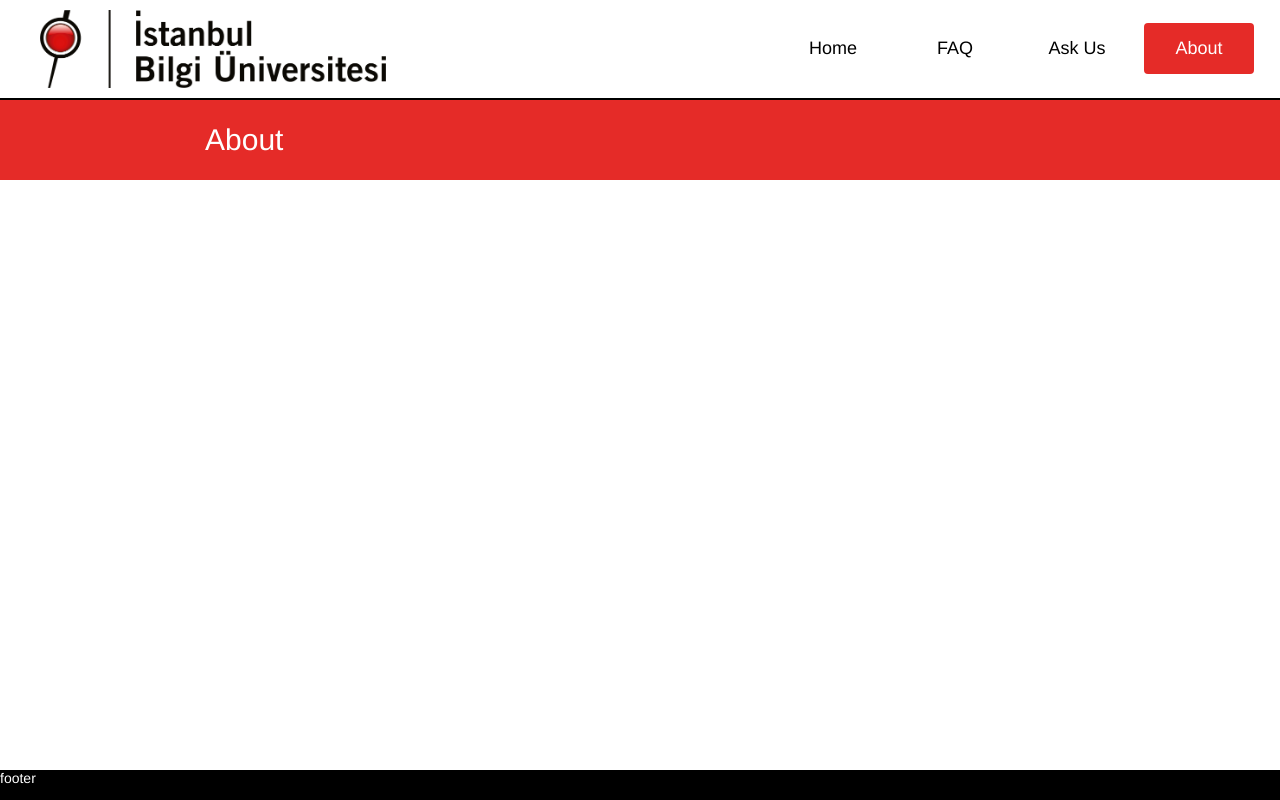
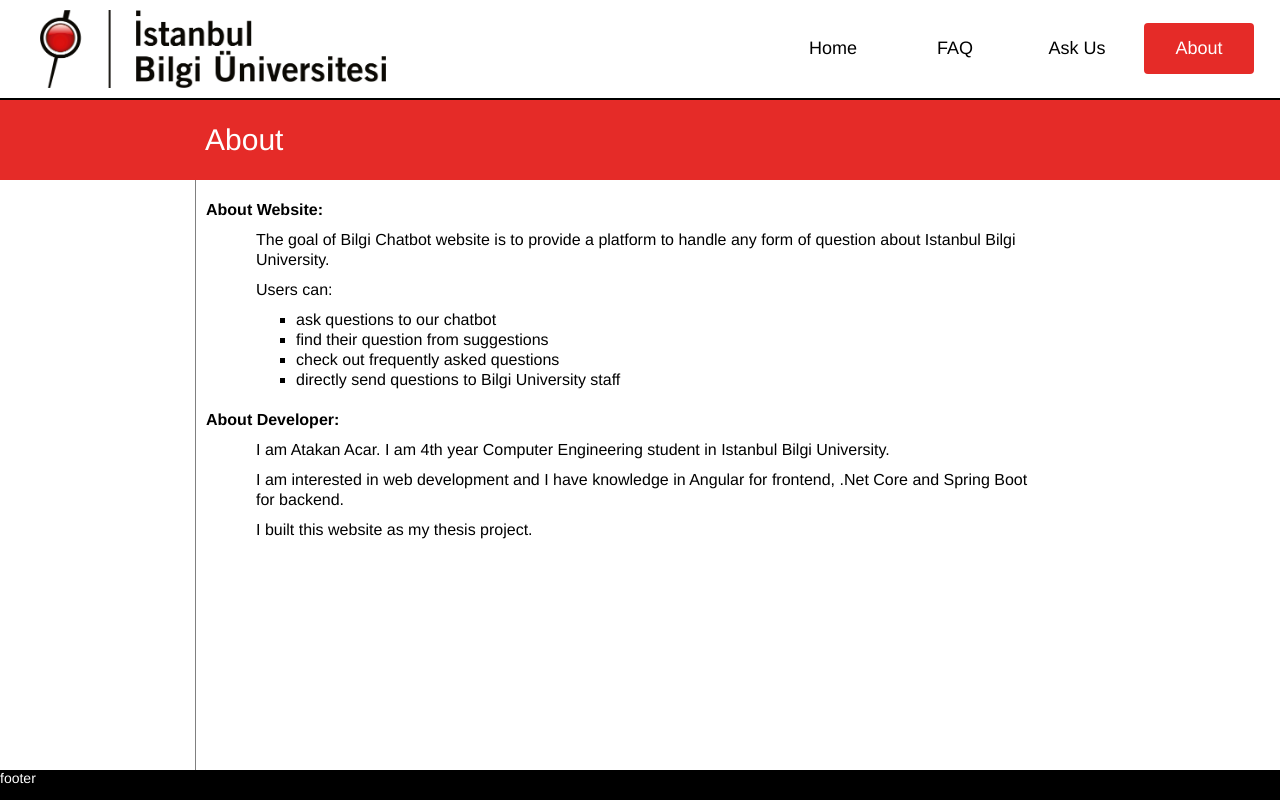
Before and after one commit to AtiHub/Chatbot, an Angular app: page /about in a window 1280 px wide. Built offline with nearby package versions, Linux system fonts and the light colour scheme.

Commit message:
stuff done May 17th evening

```diff
--- a/src/app/about/about.component.css
+++ b/src/app/about/about.component.css
@@ -26,3 +26,66 @@
     width: 70%;
     padding: 0 10px;
 }
+
+.content {
+    flex: 1;
+    display: flex;
+    flex-flow: column nowrap;
+    justify-content: flex-start;
+    align-items: center;
+    height: 100%;
+    width: 100%;
+}
+
+.about {
+    display: flex;
+    flex-flow: column nowrap;
+    box-sizing: border-box;
+    border-left: 1px gray solid;
+    height: 100%;
+    width: 70%;
+    padding: 10px;
+    font-size: 16px;
+    overflow-y: auto;
+    scrollbar-width: thin;
+}
+
+.about-website,
+.about-dev {
+    display: flex;
+    flex-flow: column nowrap;
+    width: 100%;
+    line-height: 20px;
+}
+
+.about-title {
+    display: flex;
+    flex-flow: row nowrap;
+    justify-content: left;
+    align-items: center;
+    box-sizing: border-box;
+    padding: 10px 0;
+    width: 100%;
+    font-weight: bold;
+}
+
+.about-website-content,
+.about-dev-content {
+    width: 100%;
+    padding: 0 50px;
+    box-sizing: border-box;
+}
+
+.about-website-content div,
+.about-dev-content div {
+    padding-bottom: 10px;
+    box-sizing: border-box;
+}
+
+.about-website-content ul,
+.about-dev-content ul {
+    list-style: square;
+    margin: 0;
+    padding-bottom: 10px;
+    box-sizing: border-box;
+}
--- a/src/app/about/about.component.html
+++ b/src/app/about/about.component.html
@@ -2,4 +2,29 @@
     <div class="title">
         <div class="title-content">About</div>
     </div>
+    <div class="content">
+        <div class="about">
+            <div class="about-website">
+                <div class="about-title">About Website:</div>
+                <div class="about-website-content">
+                    <div>The goal of Bilgi Chatbot website is to provide a platform to handle any form of question about Istanbul Bilgi University.</div>
+                    <div>Users can:</div>
+                    <ul>
+                        <li>ask questions to our chatbot</li>
+                        <li>find their question from suggestions</li>
+                        <li>check out frequently asked questions</li>
+                        <li>directly send questions to Bilgi University staff</li>
+                    </ul>
+                </div>
+            </div>
+            <div class="about-dev">
+                <div class="about-title">About Developer:</div>
+                <div class="about-dev-content">
+                    <div>I am Atakan Acar. I am 4th year Computer Engineering student in Istanbul Bilgi University.</div>
+                    <div>I am interested in web development and I have knowledge in Angular for frontend, .Net Core and Spring Boot for backend.</div>
+                    <div>I built this website as my thesis project.</div>
+                </div>
+            </div>
+        </div>
+    </div>
 </div>
```
